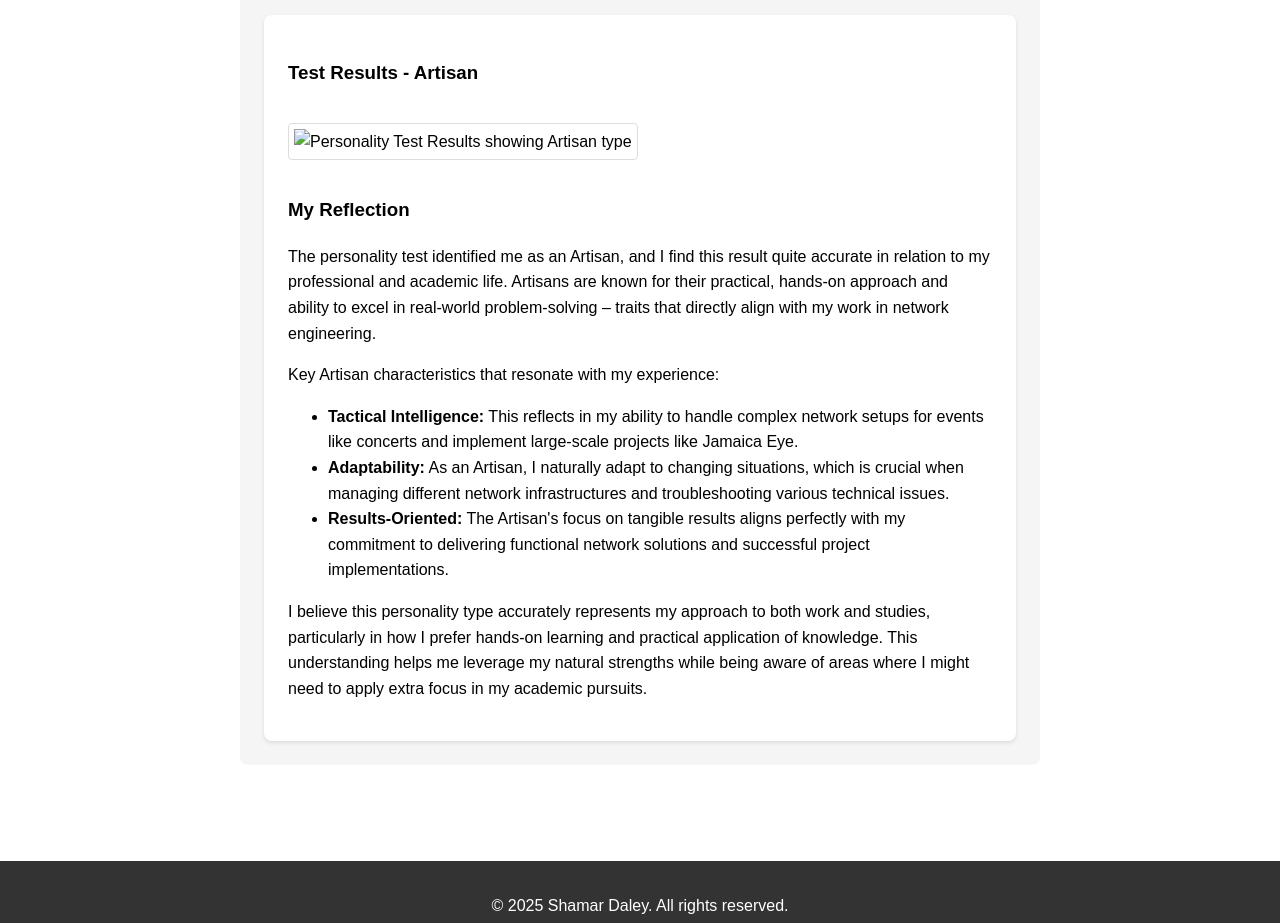
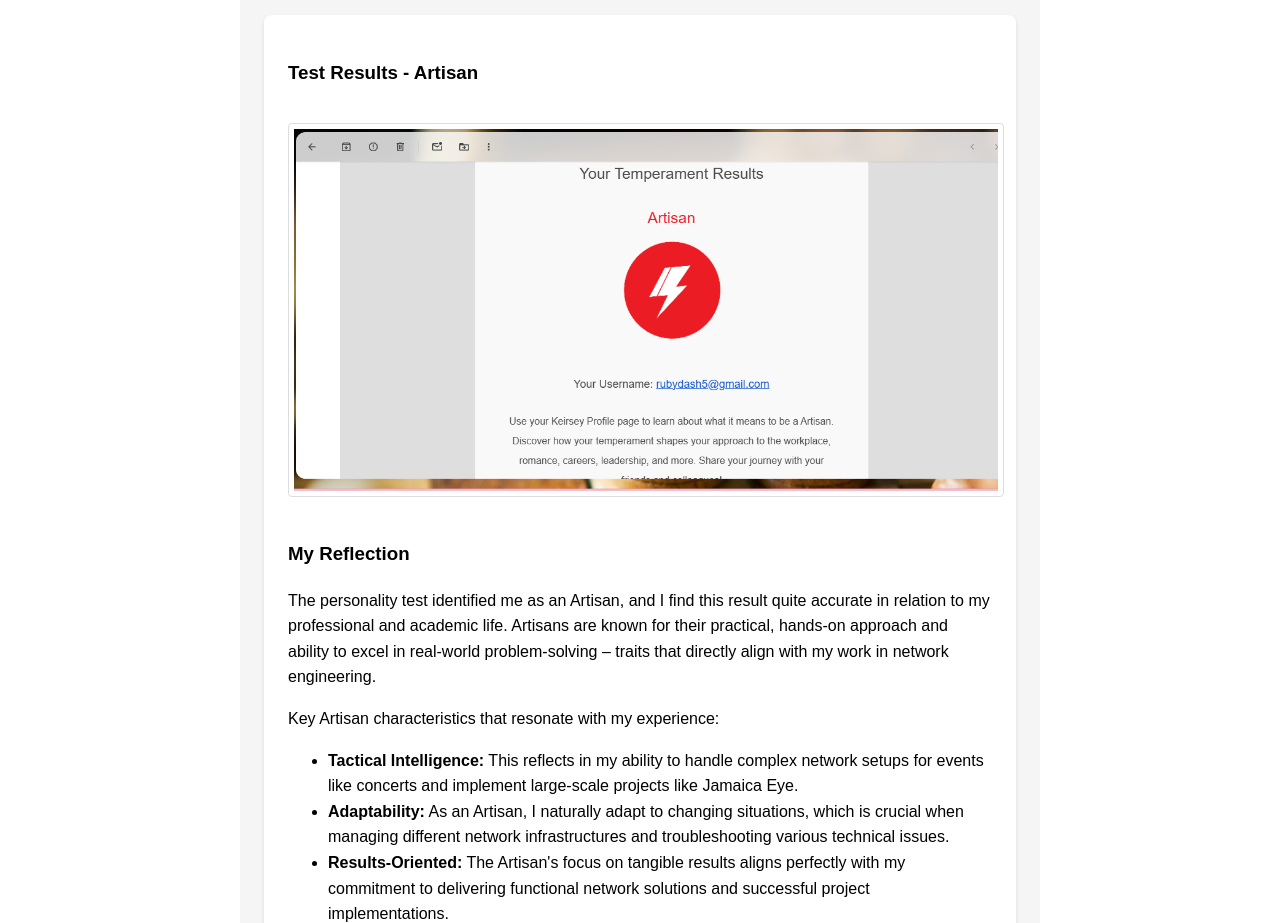
Before and after one commit to konnocate/1704418_SD, a plain HTML site: page personality.html in a window 1280 px wide. Shown: the part 1560-2483 px from the top of the page. Drawn offline with Linux system fonts and the light colour scheme.

Commit message:
Update personality.html

```diff
--- a/personality.html
+++ b/personality.html
@@ -139,7 +139,7 @@
             <h2>Personality Assessment</h2>
             <div class="personality-test">
                 <h3>Test Results - Artisan</h3>
-                <img src="../Assets/images/personality-test-results.png" alt="Personality Test Results showing Artisan type" class="test-image">
+                <img src="personality-test-results.png" alt="Personality Test Results showing Artisan type" class="test-image">
 
                 <h3>My Reflection</h3>
                 <p>The personality test identified me as an Artisan, and I find this result quite accurate in relation to my professional and academic life. Artisans are known for their practical, hands-on approach and ability to excel in real-world problem-solving – traits that directly align with my work in network engineering.</p>
```
